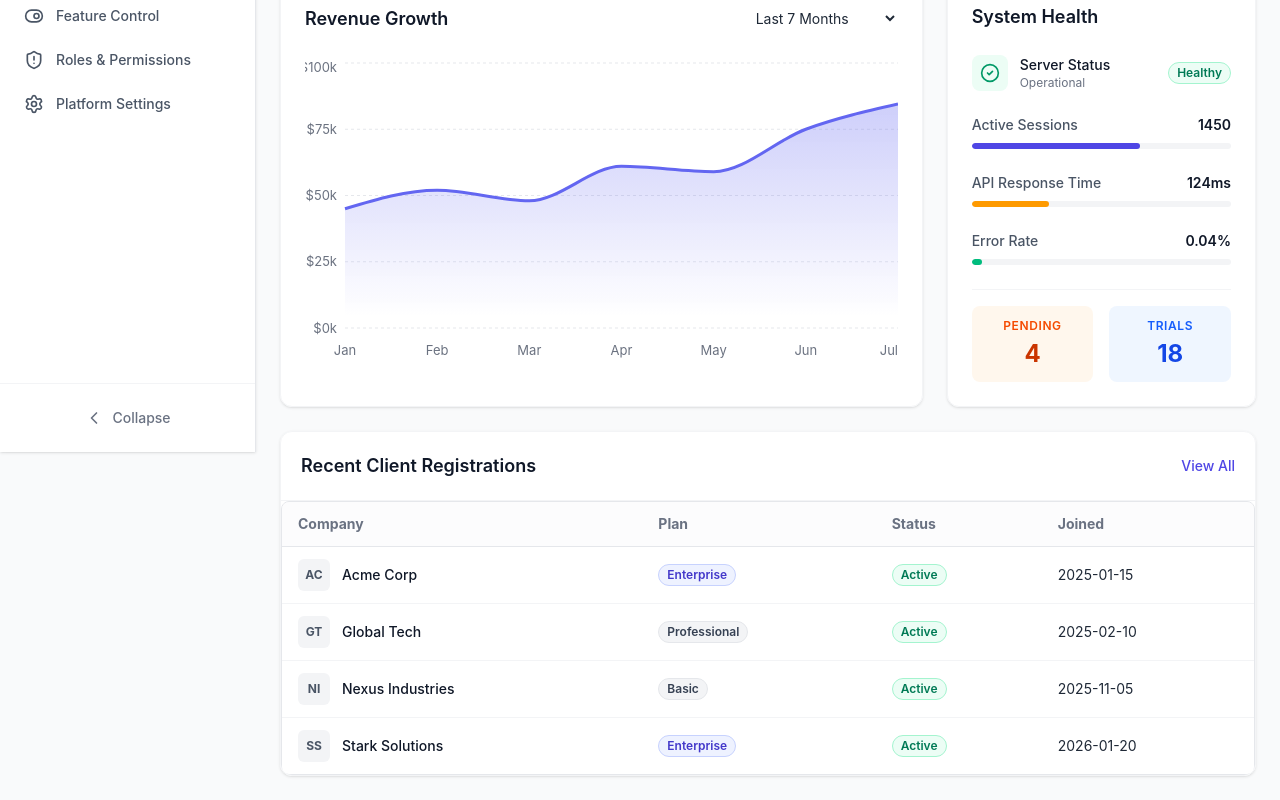
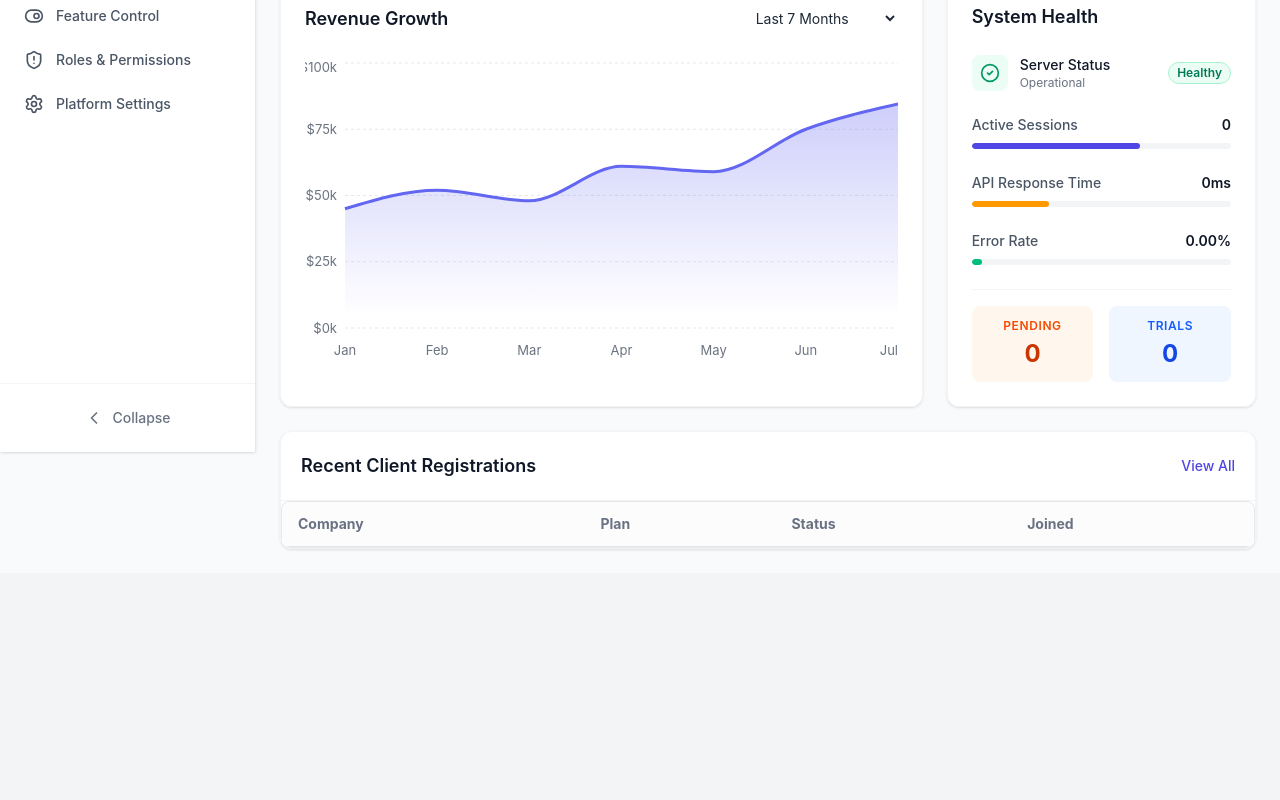
Before and after one commit to Anjalipatel1526/Unai-Member, a React (Vite) app: page / in a window 1280 px wide. Shown: the part 348-1148 px from the top of the page. After the commit the page ends 921 px from the top, so only its background shows below. Built offline with nearby package versions, Linux system fonts and the light colour scheme.

Commit message:
chore: Update branding text from "ZohoClone" to "Unai Member" and clear all mock data.

```diff
--- a/src/platform/superadmin/data/mockData.ts
+++ b/src/platform/superadmin/data/mockData.ts
@@ -1,62 +1,25 @@
 export const kpiStats = {
-    totalClients: 142,
-    activeSubscriptions: 128,
-    monthlyRevenue: 84500,
-    totalEmployees: 12450,
-    pendingPayments: 4,
-    trialAccounts: 18
+    totalClients: 0,
+    activeSubscriptions: 0,
+    monthlyRevenue: 0,
+    totalEmployees: 0,
+    pendingPayments: 0,
+    trialAccounts: 0
 };
 
-export const clientsData = [
-    { id: '1', name: 'Acme Corp', logo: 'AC', plan: 'Enterprise', usedEmployees: 450, limitEmployees: 500, status: 'Active', payment: 'Paid', joined: '2025-01-15' },
-    { id: '2', name: 'Global Tech', logo: 'GT', plan: 'Professional', usedEmployees: 120, limitEmployees: 250, status: 'Active', payment: 'Paid', joined: '2025-02-10' },
-    { id: '3', name: 'Nexus Industries', logo: 'NI', plan: 'Basic', usedEmployees: 45, limitEmployees: 50, status: 'Active', payment: 'Overdue', joined: '2025-11-05' },
-    { id: '4', name: 'Stark Solutions', logo: 'SS', plan: 'Enterprise', usedEmployees: 890, limitEmployees: 1000, status: 'Active', payment: 'Paid', joined: '2026-01-20' },
-    { id: '5', name: 'Wayne Enterprises', logo: 'WE', plan: 'Enterprise', usedEmployees: 5000, limitEmployees: 10000, status: 'Suspended', payment: 'Failed', joined: '2024-06-12' },
-    { id: '6', name: 'Umbrella Corp', logo: 'UC', plan: 'Professional', usedEmployees: 210, limitEmployees: 250, status: 'Active', payment: 'Paid', joined: '2025-08-30' },
-    { id: '7', name: 'Cyberdyne', logo: 'CB', plan: 'Basic', usedEmployees: 15, limitEmployees: 50, status: 'Trial', payment: 'Pending', joined: '2026-03-01' }
-];
+export const clientsData: any[] = [];
 
-export const plansData = [
-    {
-        id: 'p1', name: 'Basic', price: 99, period: 'monthly', limit: 50, storage: '10GB', support: 'Email Support',
-        features: ['Core HR', 'Employee Directory', 'Leave Management'], isActive: true
-    },
-    {
-        id: 'p2', name: 'Professional', price: 299, period: 'monthly', limit: 250, storage: '50GB', support: 'Priority Email & Chat',
-        features: ['Core HR', 'Leave Management', 'Payroll Integration', 'Performance Reviews', 'Mobile App'], isActive: true
-    },
-    {
-        id: 'p3', name: 'Enterprise', price: 899, period: 'monthly', limit: 1000, storage: 'Unlimited', support: '24/7 Phone & Dedicated AM',
-        features: ['All Pro Features', 'Custom APIs', 'SSO integration', 'Advanced Analytics', 'White-labeling'], isActive: true
-    }
-];
+export const plansData: any[] = [];
 
-export const billingData = [
-    { id: 'INV-2026-001', company: 'Acme Corp', amount: 899, status: 'Paid', dueDate: '2026-03-01' },
-    { id: 'INV-2026-002', company: 'Global Tech', amount: 299, status: 'Paid', dueDate: '2026-03-05' },
-    { id: 'INV-2026-003', company: 'Nexus Industries', amount: 99, status: 'Overdue', dueDate: '2026-02-28' },
-    { id: 'INV-2026-004', company: 'Stark Solutions', amount: 899, status: 'Paid', dueDate: '2026-03-10' },
-    { id: 'INV-2026-005', company: 'Wayne Enterprises', amount: 899, status: 'Failed', dueDate: '2026-02-15' },
-];
+export const billingData: any[] = [];
 
-export const supportTickets = [
-    { id: 'TKT-1045', company: 'Acme Corp', subject: 'API Rate Limits', priority: 'High', status: 'Open', admin: 'Sarah J.', lastUpdated: '2h ago' },
-    { id: 'TKT-1046', company: 'Nexus Industries', subject: 'Billing Update Issue', priority: 'Medium', status: 'In Progress', admin: 'Mike T.', lastUpdated: '4h ago' },
-    { id: 'TKT-1047', company: 'Cyberdyne', subject: 'Trial Extension Request', priority: 'Low', status: 'Resolved', admin: 'Sarah J.', lastUpdated: '1d ago' },
-    { id: 'TKT-1048', company: 'Stark Solutions', subject: 'SSO Configuration Help', priority: 'Critical', status: 'Escalated', admin: 'David L.', lastUpdated: '30m ago' }
-];
+export const supportTickets: any[] = [];
 
-export const systemLogs = [
-    { id: '1', time: '10:45 AM', type: 'error', message: 'Database connection timeout in eu-west-1', service: 'DB Cluster' },
-    { id: '2', time: '10:30 AM', type: 'warning', message: 'High memory usage detected', service: 'Worker Node 4' },
-    { id: '3', time: '09:15 AM', type: 'info', message: 'Automated backup completed successfully', service: 'Backup Service' },
-    { id: '4', time: '08:00 AM', type: 'info', message: 'Daily cron jobs executed', service: 'Scheduler' },
-];
+export const systemLogs: any[] = [];
 
 export const systemMetrics = {
     serverStatus: 'Operational',
-    activeSessions: 1450,
-    apiResponseTime: '124ms',
-    errorRate: '0.04%'
+    activeSessions: 0,
+    apiResponseTime: '0ms',
+    errorRate: '0.00%'
 };
--- a/src/platform/superadmin/layout/Sidebar.tsx
+++ b/src/platform/superadmin/layout/Sidebar.tsx
@@ -43,7 +43,7 @@ export const Sidebar = () => {
                 {!isCollapsed && (
                     <div className="flex items-center gap-2 font-bold text-xl text-gray-900 tracking-tight animate-in fade-in zoom-in-95 duration-200">
                         <Blocks className="w-6 h-6 text-primary-600" />
-                        <span>ZohoClone</span>
+                        <span>Unai Member</span>
                     </div>
                 )}
                 {isCollapsed && (
--- a/src/platform/superadmin/pages/Settings.tsx
+++ b/src/platform/superadmin/pages/Settings.tsx
@@ -34,7 +34,7 @@ export const Settings = () => {
                     </div>
                     <div>
                         <label className="block text-sm font-medium text-gray-700 mb-2">Display Name</label>
-                        <input type="text" className="w-full px-3 py-2 border border-gray-300 rounded-lg outline-none focus:ring-2 focus:ring-primary-500" defaultValue="ZohoClone HR" />
+                        <input type="text" className="w-full px-3 py-2 border border-gray-300 rounded-lg outline-none focus:ring-2 focus:ring-primary-500" defaultValue="Unai Member HR" />
                     </div>
                 </div>
             </Card>
```
